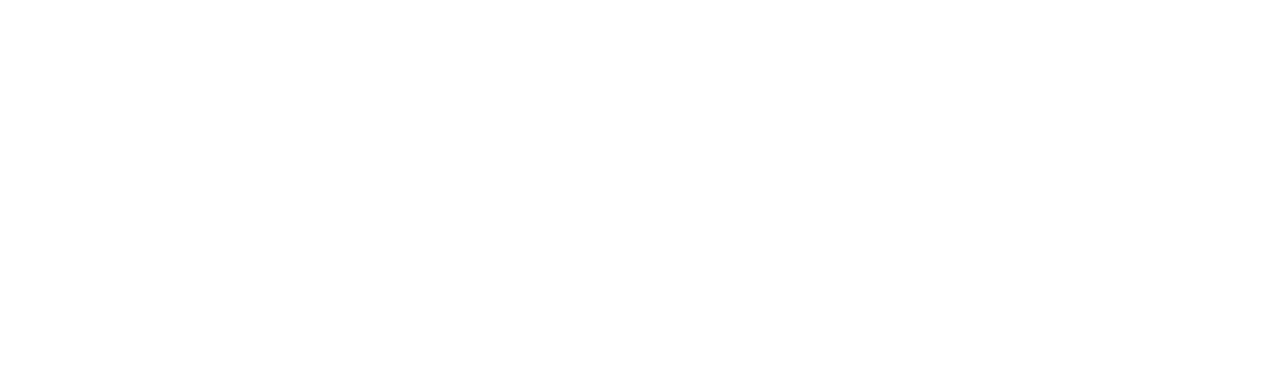
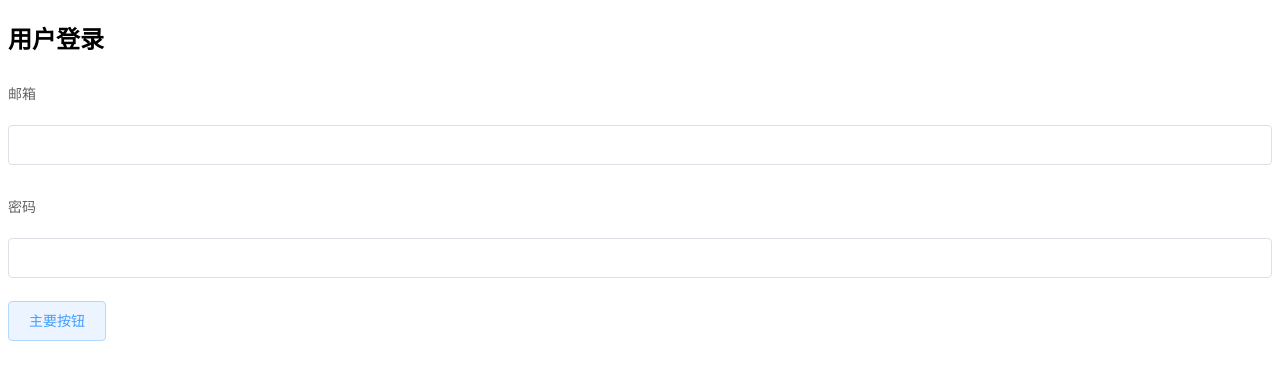
Before and after one commit to LMJbestgirl/shopmanager, a Vue app: page /#/login in a window 1280 px wide. Shown: the top 380 px of the page. Built offline with nearby package versions, Linux system fonts and the light colour scheme.

Commit message:
登录页面

```diff
--- /dev/null
+++ b/src/components/login.vue
@@ -0,0 +1,30 @@
+<template>
+  <div>
+    <el-form label-position="top" label-width="80px" :model="formData">
+    <h2>用户登录</h2>
+      <el-form-item label="邮箱">
+        <el-input v-model="formData.username"></el-input>
+      </el-form-item>
+      <el-form-item label="密码">
+        <el-input v-model="formData.passworld"></el-input>
+      </el-form-item>
+       <el-button type="primary" plain>主要按钮</el-button>
+    </el-form>
+  </div>
+</template>
+
+<script>
+export default {
+  data () {
+    return {
+      formData: {
+        username: '',
+        passworld: ''
+      }
+    }
+  }
+}
+</script>
+
+<style>
+</style>
```
Also changed, not shown: src/router/index.js (+5 -2 lines).
